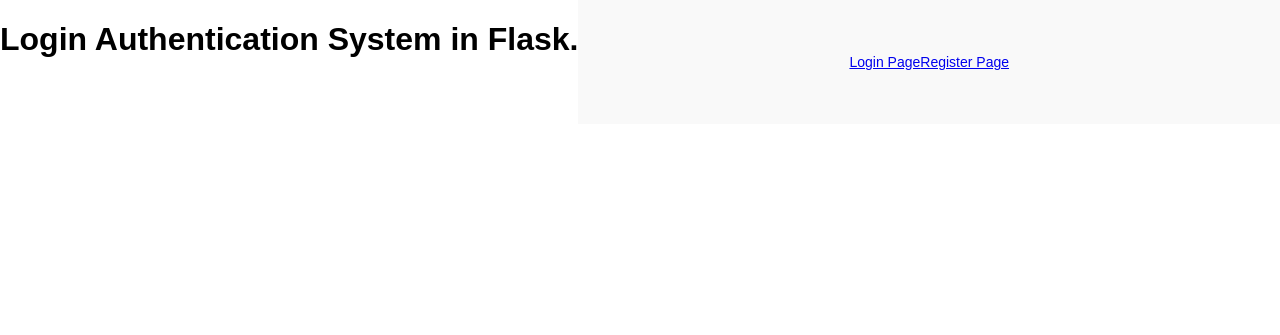
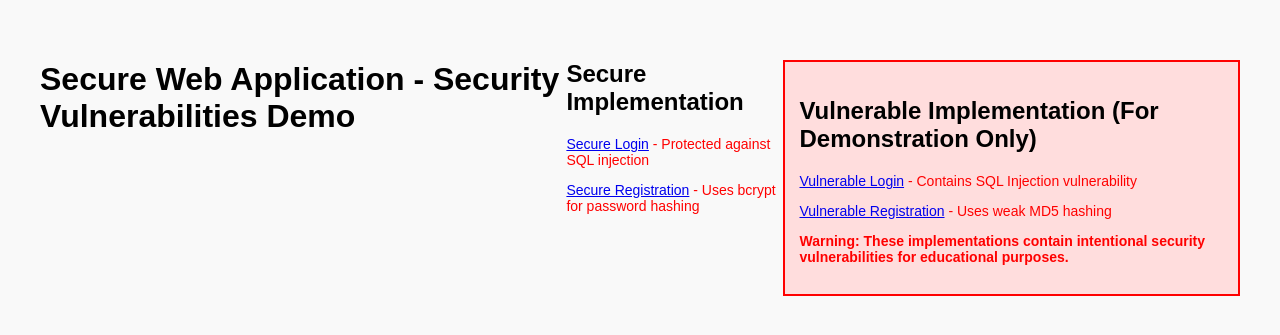
Before and after one commit to AichaRi/Secure-Web-Application, a Flask app: page / in a window 1280 px wide. Shown: the top 335 px of the page. Run offline with Flask 3, Linux system fonts and the light colour scheme.

Commit message:
member 2 tasks implemented

```diff
--- a/app.py
+++ b/app.py
@@ -6,7 +6,10 @@ from wtforms import StringField, PasswordField, SubmitField
 from wtforms.validators import InputRequired, Length, ValidationError
 from flask_bcrypt import Bcrypt
 import bleach
-
+# Noufs part
+import hashlib  # For insecure password hashing (MD5)
+import sqlite3  # For raw SQL queries (vulnerable to injection)
+#end of the imports from noufs part
 app = Flask(__name__)
 app.config['SQLALCHEMY_DATABASE_URI'] = 'sqlite:///database.db'
 app.config['SECRET_KEY'] = 'thisisasecretkey'
@@ -137,6 +140,57 @@ def register():
     return render_template('register.html', form=form)
 
 
+
+
+
+
+# Noufs part
+
+# Vulnerable login (SQL Injection)
+@app.route('/login_vulnerable', methods=['GET', 'POST'])
+def login_vulnerable():
+    form = LoginForm()
+    if form.validate_on_submit():
+        username = form.username.data
+        password = form.password.data
+
+        # Hash the password using MD5 (insecure)
+        md5_password = hashlib.md5(password.encode()).hexdigest()
+
+        # VULNERABLE to SQL Injection!
+        conn = sqlite3.connect('instance/database.db')
+        cursor = conn.cursor()
+        query = f"SELECT * FROM user WHERE username = '{username}' AND password = '{md5_password}'"
+
+        # Execute vulnerable query
+        result = cursor.execute(query).fetchone()
+        conn.close()
+
+        if result:
+            user = User.query.get(result[0])  # Get user by ID
+            login_user(user)
+            return redirect(url_for('dashboard'))
+
+    return render_template('login_vulnerable.html', form=form)
+
+# Register with vulnerable password storage (MD5 - insecure)
+@app.route('/register_vulnerable', methods=['GET', 'POST'])
+def register_vulnerable():
+    form = RegisterForm()
+
+    if form.validate_on_submit():
+        # Hash password with MD5 (INSECURE!)
+        md5_password = hashlib.md5(form.password.data.encode()).hexdigest()
+
+        new_user = User(username=form.username.data, password=md5_password)
+        db.session.add(new_user)
+        db.session.commit()
+        return redirect(url_for('login_vulnerable'))
+
+    return render_template('register_vulnerable.html', form=form)
+
+
+# database creation
 if __name__ == "__main__":
     with app.app_context():
         db.drop_all()     # Deletes all tables and data
--- a/templates/home.html
+++ b/templates/home.html
@@ -1,6 +1,7 @@
 <!DOCTYPE html>
 <html lang="en">
 
+<!--links to both the secure and vulnerable versions of your login and registration.  -->
 <head>
     <meta charset="UTF-8">
     <meta http-equiv="X-UA-Compatible" content="IE=edge">
@@ -9,15 +10,24 @@
 
     <title>Home</title>
 </head>
-<h1>Login Authentication System in Flask.</h1>
 
 <body>
     <main>
+        <h1>Secure Web Application - Security Vulnerabilities Demo</h1>
 
-        <p><a href="{{ url_for('login') }}">Login Page</a></p>
-        <p><a href="{{ url_for('register') }}">Register Page</a></p>
+        <div class="secure-section">
+            <h2>Secure Implementation</h2>
+            <p><a href="{{ url_for('login') }}">Secure Login</a> - Protected against SQL injection</p>
+            <p><a href="{{ url_for('register') }}">Secure Registration</a> - Uses bcrypt for password hashing</p>
+        </div>
+
+        <div class="vulnerable-section" style="background-color: #ffdddd; padding: 15px; border: 2px solid red; margin-top: 20px;">
+            <h2>Vulnerable Implementation (For Demonstration Only)</h2>
+            <p><a href="{{ url_for('login_vulnerable') }}">Vulnerable Login</a> - Contains SQL Injection vulnerability</p>
+            <p><a href="{{ url_for('register_vulnerable') }}">Vulnerable Registration</a> - Uses weak MD5 hashing</p>
+            <p class="warning" style="color: red; font-weight: bold;">Warning: These implementations contain intentional security vulnerabilities for educational purposes.</p>
+        </div>
     </main>
 </body>
 
-
 </html>
```
Also changed, not shown: templates/login_vulnerable.html (added, +45 -0 lines), templates/register_vulnerable.html (added, +45 -0 lines), instance/database.db.
